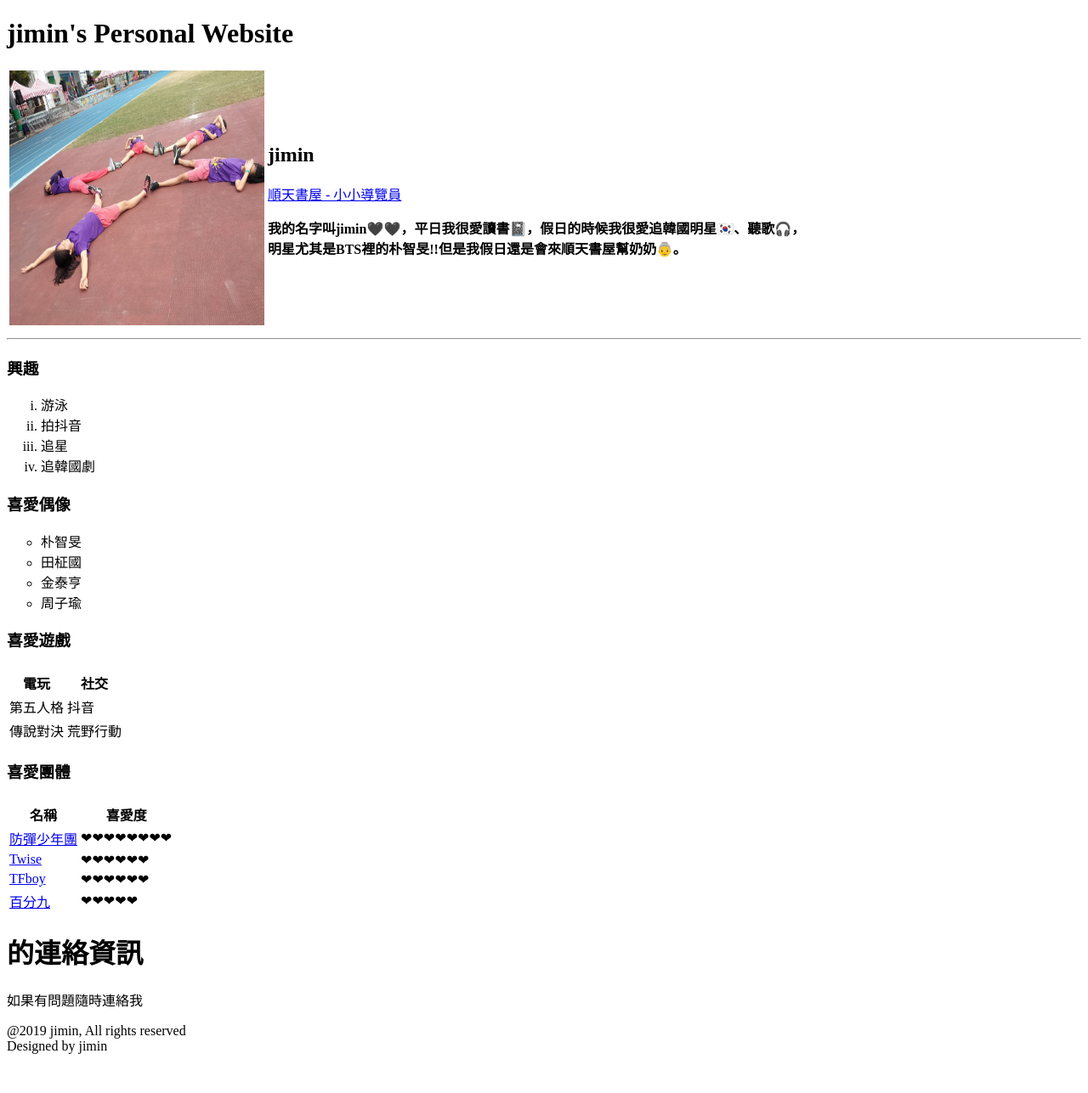
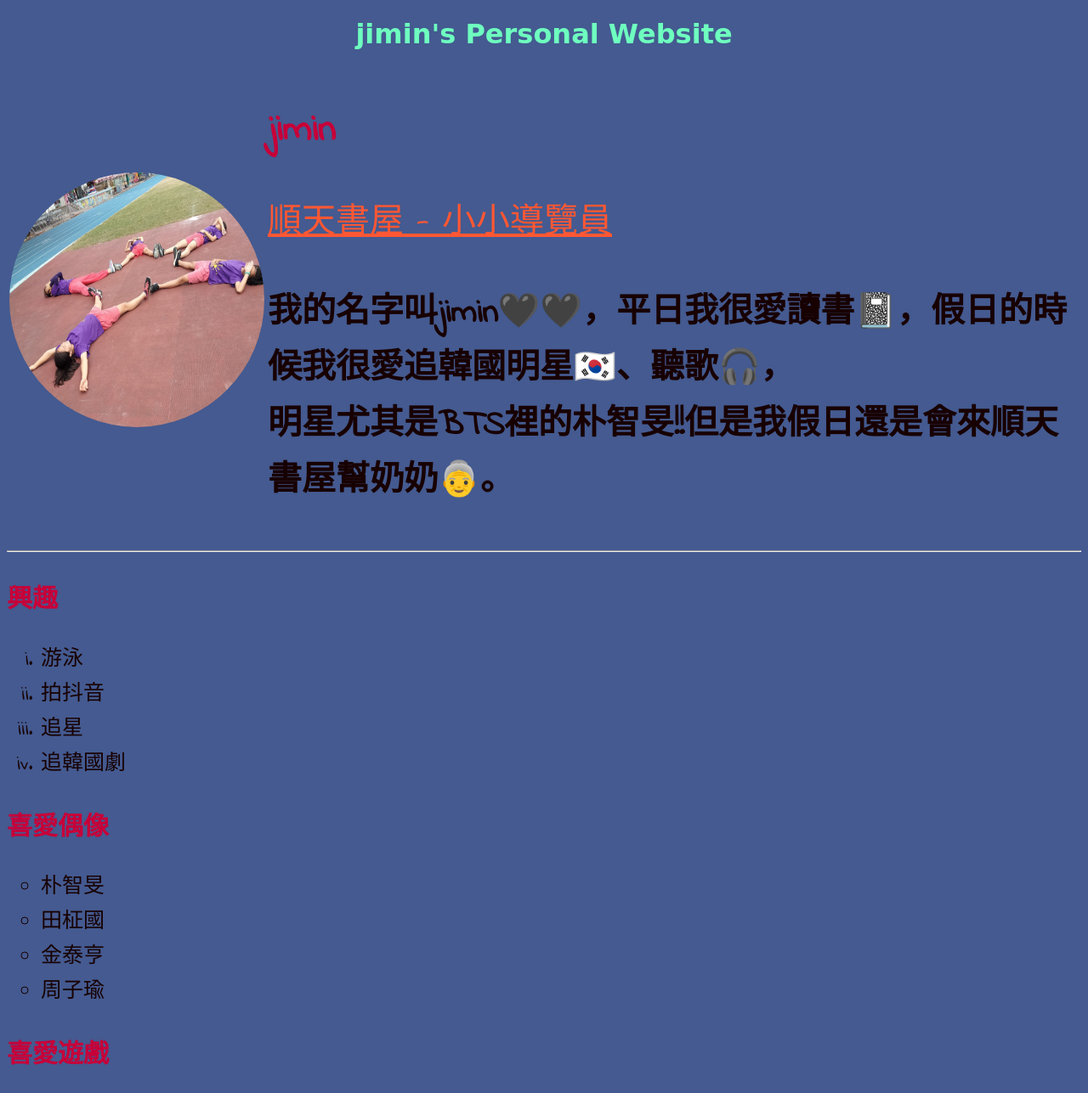
Before and after one commit to angel5321/cv, a plain HTML site: page index.html in a window 1280 px wide. Shown: the top 1287 px of the page at 85% size. Before the commit the page ends 1257 px from the top, so only its background shows below. Drawn offline with Linux system fonts and the light colour scheme; a web font is replaced by a local one.

Commit message:
增加css樣式

```diff
--- a/index.html
+++ b/index.html
@@ -1,13 +1,68 @@
-
-
-
-
 
 <!DOCTYPE html>
 <html>
 <head>
 	<meta charset="utf-8">
 	<title>jimin</title>
+	<link href="https://fonts.googleapis.com/css?family=Indie+Flower|ZCOOL+KuaiLe" rel="stylesheet">
+	<link href="https://fonts.googleapis.com/css?family=Indie+Flower" rel="stylesheet">
+
+	<style>
+		body{
+			color:#170000  ;
+			background-color: #445a90  ;
+		}
+		a{
+			 color: #ff5733;
+		}
+		h2,h3{
+			color: #c70039;
+		}
+		h1{
+			color: #6effbf;
+		}
+		img{
+			width: 300px;
+			height: 300px;
+			border-radius:100% ;
+		}
+		h1{
+			text-align: center;
+			font-family: 'Indie Flower', cursive;
+font-family: 'ZCOOL KuaiLe', cursive;
+}
+		#diesingner{
+			text-align: center;
+		}
+		.contact{
+			text-align: center;
+		}
+		p{
+			font-size: 40px;
+			font-family: 'Indie Flower', cursive;
+
+		}
+		h3{
+			font-size: 30px;
+		}
+		ol{
+			font-size: 25px;
+			font-family: 'Indie Flower', cursive;
+		}
+		ul{
+			font-size: 25px;
+			font-family: 'Indie Flower', cursive;
+		}
+		tr{
+			font-size: 30px;
+			font-family: 'Indie Flower', cursive;
+
+		}
+		th{
+			font-size: 25px;
+			font-family: 'Indie Flower', cursive;
+		}
+	</style>
 </head>
 
 <body>
@@ -32,12 +87,14 @@ https://goo.gl/hw9NDj">順天書屋 - 小小導覽員</a></p>
    	  <li>追韓國劇</li>
    </ol>
    <h3>喜愛偶像</h3>
-   <ul type="circle">
+   <div >
+   	<ul type="circle">
    	<li>朴智旻</li>
    	<li>田柾國</li>
    	<li>金泰亨</li>
    	<li>周子瑜</li>
    </ul>
+   </div>
    <h3>喜愛遊戲</h3>
    <table>
    	<th>
@@ -80,8 +137,10 @@ https://goo.gl/hw9NDj">順天書屋 - 小小導覽員</a></p>
    		</tr>
    	</th>
    </table>
-   <h1><a href="contact.html"></a>的連絡資訊</h1>
+   <div class="contact">
+   	<h3><a href="contact.html">jimin的連絡資訊</a></h1>
     <p>如果有問題隨時連絡我</p>
-    <p>@2019 jimin, All rights reserved<br>
+   </div>
+    <p id="diesingner">@2019 jimin, All rights reserved<br>
     Designed by jimin</p>
 </html>
```
Also changed, not shown: contact.html (+12 -0 lines).
